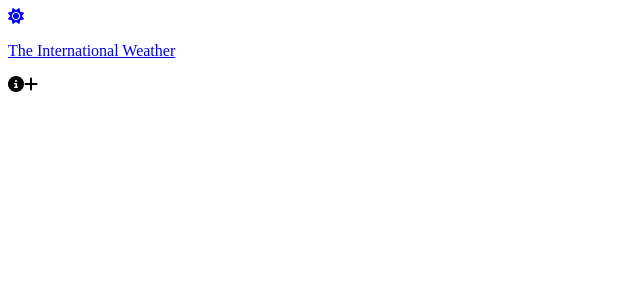
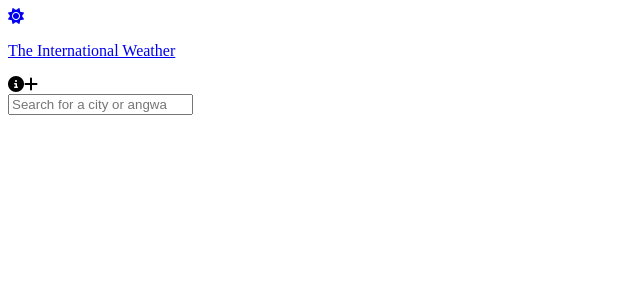
Before and after one commit to Youngben1/weather_app_vue, a Vue app: page / in a window 1280 px wide. Shown: the top 300 px of the page, without its empty margins (0-640 px from the left). Built offline with nearby package versions, Linux system fonts and the light colour scheme; the HTML template or start-up script is replaced by a standard one.

Commit message:
search section

```diff
--- a/package.json
+++ b/package.json
@@ -9,6 +9,7 @@
     "preview": "vite preview"
   },
   "dependencies": {
+    "axios": "^1.7.9",
     "vue": "^3.5.13",
     "vue-router": "^4.4.5"
   },
--- a/src/components/BaseModal.vue
+++ b/src/components/BaseModal.vue
@@ -1,4 +1,5 @@
 <template>
+	<Teleport to="body">
 		<Transition name="modal-outer">
 			<div
 				v-show="modalActive"
@@ -20,6 +21,7 @@
 				</Transition>
 			</div>
 		</Transition>
+	</Teleport>
 </template>
 
 <script setup>
@@ -37,4 +39,25 @@
 .modal-outer-leave-active {
 	transition: opacity 0.3s cubic-bezier(0.52, 0.02, 0.19, 1.02);
 }
+.modal-outer-enter-from,
+.modal-outer-leave-to {
+	opacity: 0;
+}
+
+.modal-inner-enter-active {
+	transition: all 0.3s cubic-bezier(0.52, 0.02, 0.19, 1.02) 0.15s;
+}
+
+.modal-inner-leave-active {
+	transition: all 0.3s cubic-bezier(0.52, 0.02, 0.19, 1.02);
+}
+
+.modal-inner-enter-from {
+	opacity: 0;
+	transform: scale(0.8);
+}
+
+.modal-inner-leave-to {
+	transform: scale(0.8);
+}
 </style>
--- a/src/views/HomeView.vue
+++ b/src/views/HomeView.vue
@@ -1,8 +1,32 @@
-<script setup>
-
-</script>
-
 <template>
-  <main>
+  <main class="container text-white">
+    <div class="pt-4 mb-8 relative">
+      <input type="text" v-model="searchQuery" @input="getSearchResults" placeholder="Search for a city or angwa" class="py-2 font-bold px-1 w-full bg-transparent border-b focus:border-weather-secondary focus:outline-none focus:shadow-[0px_1px_0_0_#004E71]" />
+    </div>
   </main>
 </template>
+
+<script setup>
+import {ref} from "vue"
+import axios from "axios"
+
+
+  const mapboxAPIKey = "VUE_APP_ENV_VARIABLE"
+  const searchQuery = ref("");
+  const queryTimeout = ref(null);
+  const mapboxSearchResults = ref(null);
+
+  const getSearchResults = () => {
+
+    clearTimeout(queryTimeout.value);
+    queryTimeout.value = setTimeout(async () => {
+      if(searchQuery !== "") {
+      const result = await axios.get(`https://api.mapbox.com/geocoding/v5/mapbox.places/${searchQuery.value}.json?access_token=${mapboxAPIKey}&types=place`);
+        mapboxSearchResults.value = result.data.features;
+        console.log(mapboxSearchResults.value)
+        return;
+      }
+      mapboxSearchResults.value = null;
+    }, 300);
+  }
+</script>
```
Also changed, not shown: 2 other files (tests, documents, lock files or other folders). Lines whose indentation alone changed are shown as unchanged.
